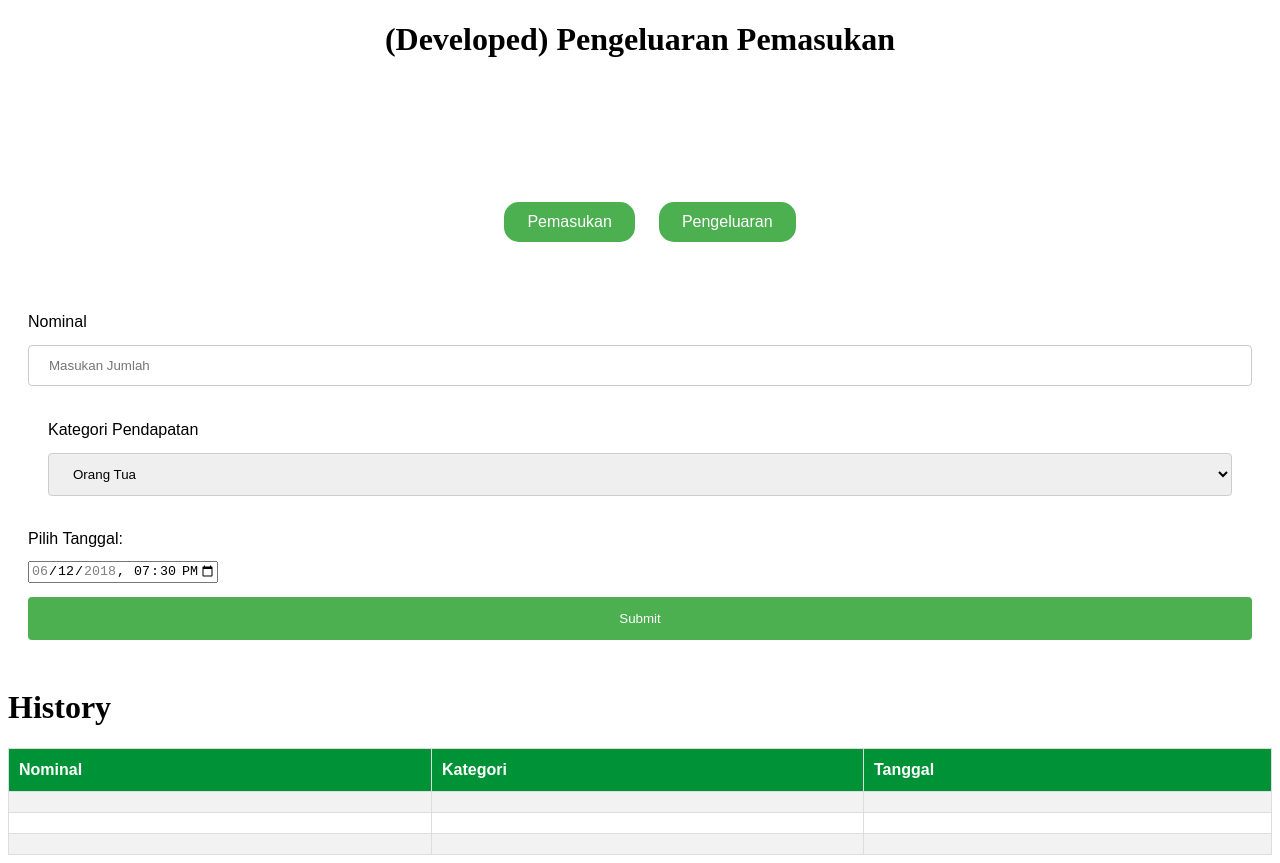
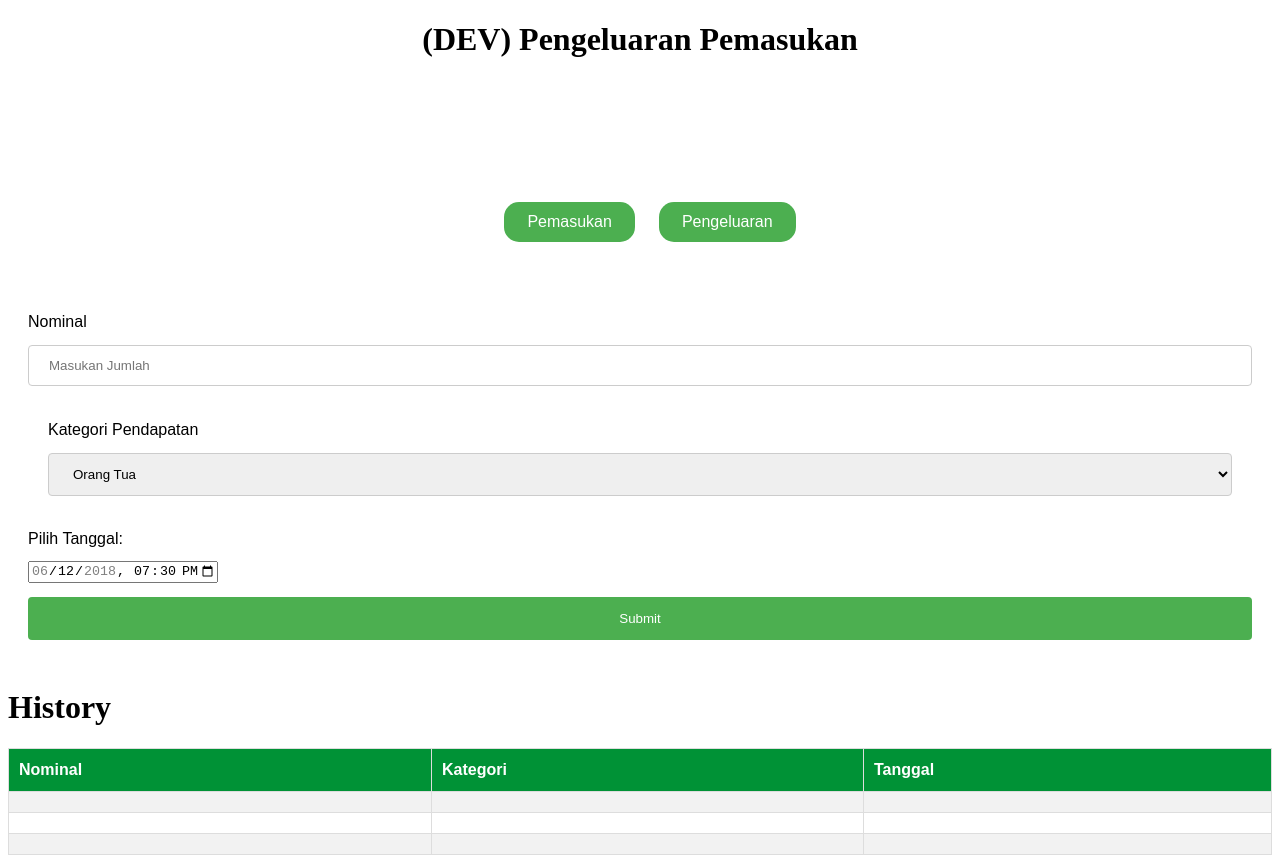
Before and after one commit to qweersq/faridBelajar, a plain HTML site: page index.html in a window 1280 px wide. Drawn offline with Linux system fonts and the light colour scheme.

Commit message:
test day2

```diff
--- a/index.html
+++ b/index.html
@@ -11,7 +11,7 @@
 
 <body>
 
-    <h1 class="titleAwal">(Developed) Pengeluaran Pemasukan</h1>
+    <h1 class="titleAwal">(DEV) Pengeluaran Pemasukan</h1>
 
 
     <div id="containerButton">
```
